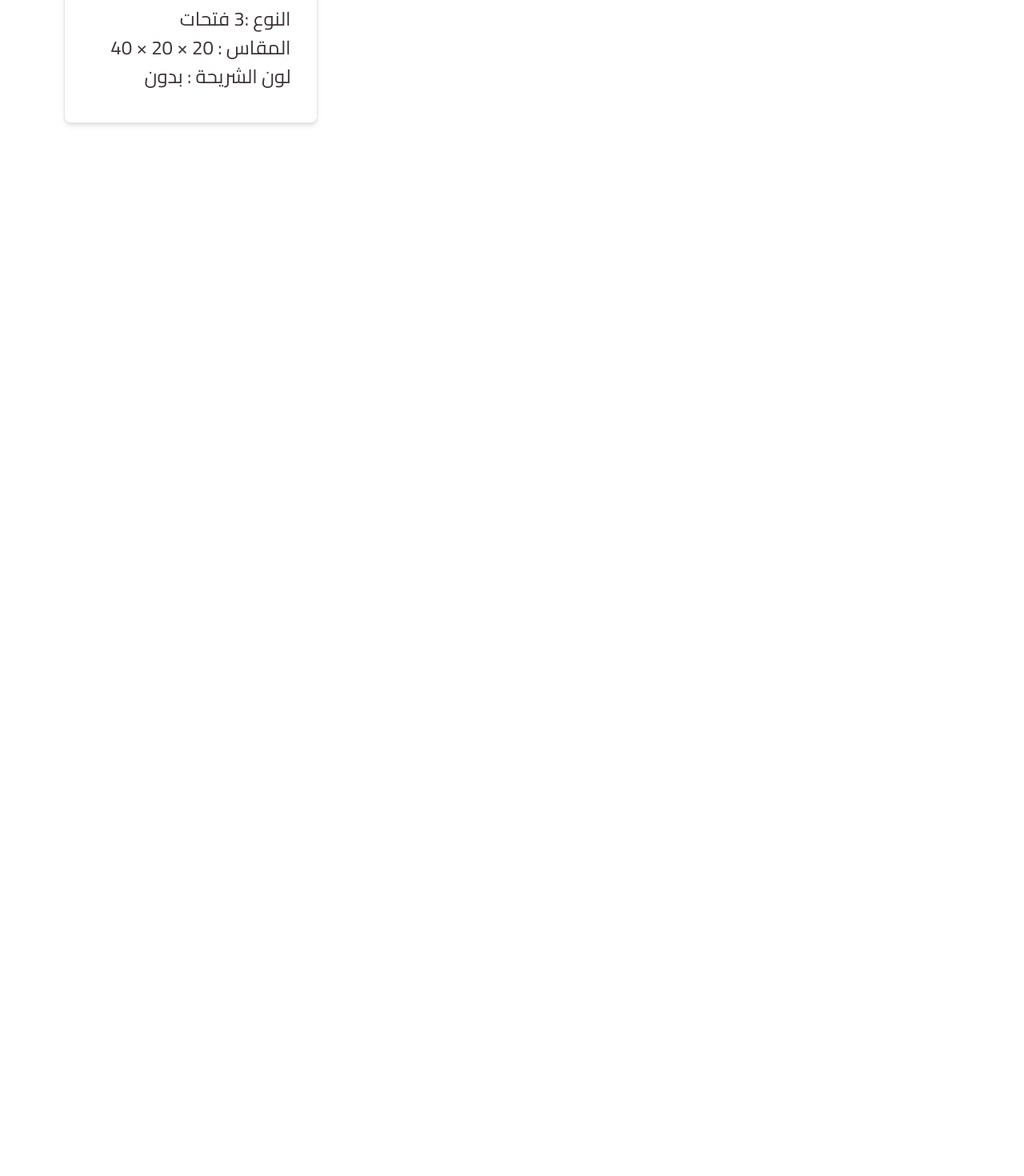
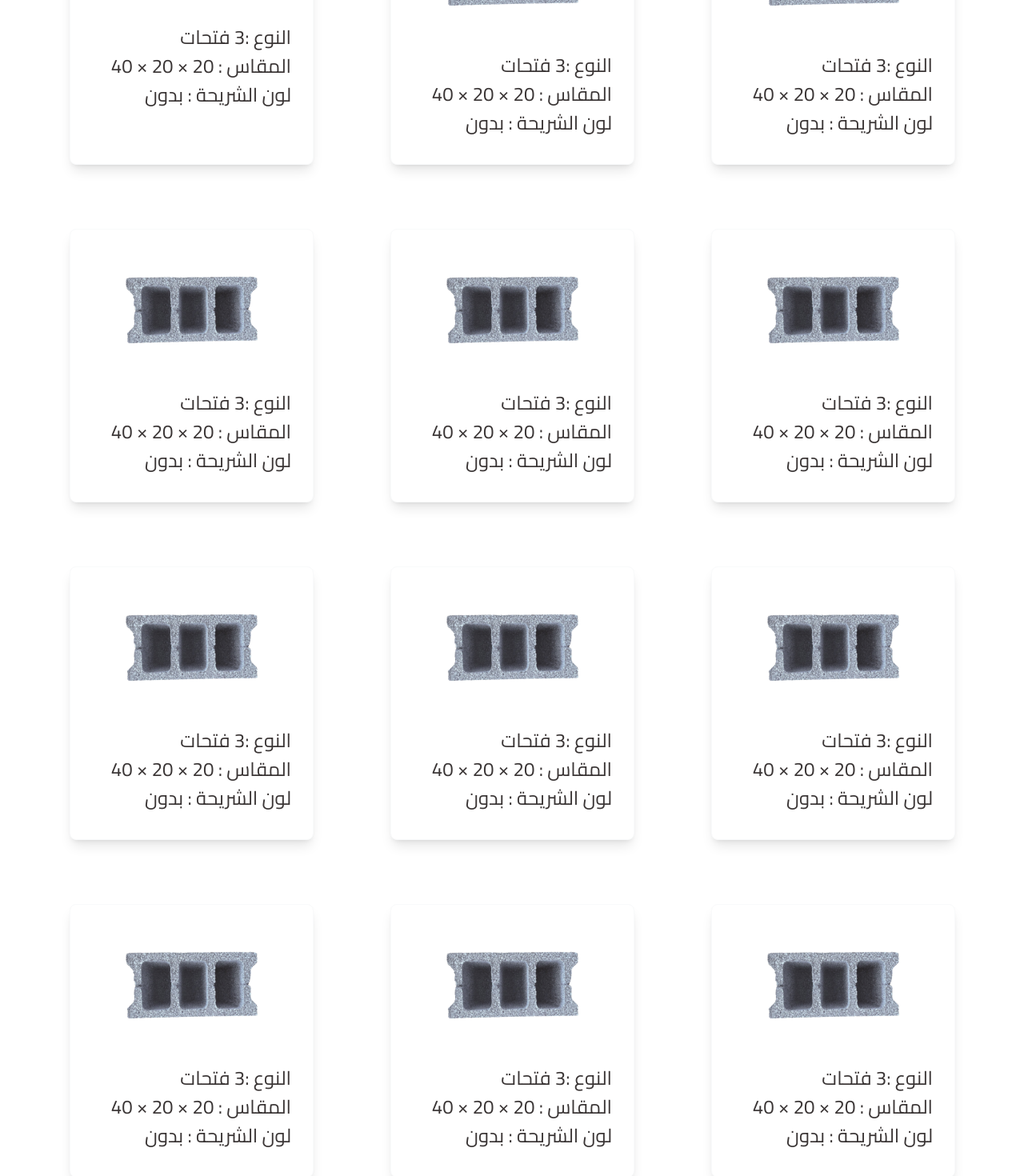
Before and after one commit to abdallamfathy/nama-project, a React (Vite) app: page / in a window 1280 px wide. Shown: the part 1040-2510 px from the top of the page at 80% size. Before the commit the page ends 1418 px from the top, so only its background shows below. Built offline with nearby package versions, Linux system fonts and the light colour scheme.

Commit message:
make products

```diff
--- a/src/components/Main.jsx
+++ b/src/components/Main.jsx
@@ -10,7 +10,9 @@ const Main = () => {
         <Navbar/>
     </div>
         <Slider/>
+        <div className=''>
         <Products/>
+        </div>
     </div>
   )
 }
--- a/src/components/Products.jsx
+++ b/src/components/Products.jsx
@@ -3,8 +3,206 @@ import brick1 from '../assets/brick1.png'
 
 const Products = () => {
   return (
-    <div className='mb-56 ml-20'>
-      <div className=" flex flex-col justify-center items-center w-[317px] h-[354px] bg-white rounded-lg border border-gray-200 shadow-md dark:bg-gray-800 dark:border-gray-700 ">
+    <div>
+
+      <h1 className='text-4xl text-[#3A3535] font-bold text-center mb-6'>منتجاتنا</h1>
+      <div className='flex flex-wrap flex-row justify-center gap-20 gap-x-24'>
+      <div className=" flex flex-col justify-center items-center w-[305px] h-[342px] bg-white rounded-lg border border-gray-50 shadow-lg  dark:bg-gray-800 dark:border-gray-700">
+        <a href="#" className=' z-50 '>
+          <img className="-my-10 transition duration-[2000] delay-300 hover:transition-all ease-in-out hover:w-72  w-44 h-44 hover:h-72   " src={brick1} alt="asd" />
+        </a>
+        <div className="text-right text-[#3A3535] text-[24px] h-[108px] w-[250px] ">
+          <p>النوع :3 فتحات</p>
+          <p class=" ">
+            المقاس : 20 × 20 × 40
+          </p>
+          <p>لون الشريحة : بدون</p>
+        </div>
+      </div>
+
+      <div className=" flex flex-col justify-center items-center w-[305px] h-[342px] bg-white rounded-lg border border-gray-50 shadow-lg  dark:bg-gray-800 dark:border-gray-700 ">
+        <a href="#">
+          <img className="-my-10 " src={brick1} alt="asd" />
+        </a>
+        <div className="text-right text-[#3A3535] text-[24px] h-[108px] w-[250px] ">
+          <p>النوع :3 فتحات</p>
+          <p class=" ">
+            المقاس : 20 × 20 × 40
+          </p>
+          <p>لون الشريحة : بدون</p>
+
+        </div>
+      </div>
+
+      <div className=" flex flex-col justify-center items-center w-[305px] h-[342px] bg-white rounded-lg border border-gray-50 shadow-lg  dark:bg-gray-800 dark:border-gray-700 ">
+        <a href="#">
+          <img className="-my-10 " src={brick1} alt="asd" />
+        </a>
+        <div className="text-right text-[#3A3535] text-[24px] h-[108px] w-[250px] ">
+          <p>النوع :3 فتحات</p>
+          <p class=" ">
+            المقاس : 20 × 20 × 40
+          </p>
+          <p>لون الشريحة : بدون</p>
+
+        </div>
+      </div>
+
+      <div className=" flex flex-col justify-center items-center w-[305px] h-[342px] bg-white rounded-lg border border-gray-50 shadow-lg  dark:bg-gray-800 dark:border-gray-700 ">
+        <a href="#">
+          <img className="-my-10 " src={brick1} alt="asd" />
+        </a>
+        <div className="text-right text-[#3A3535] text-[24px] h-[108px] w-[250px] ">
+          <p>النوع :3 فتحات</p>
+          <p class=" ">
+            المقاس : 20 × 20 × 40
+          </p>
+          <p>لون الشريحة : بدون</p>
+
+        </div>
+      </div>
+
+      <div className=" flex flex-col justify-center items-center w-[305px] h-[342px] bg-white rounded-lg border border-gray-50 shadow-lg  dark:bg-gray-800 dark:border-gray-700 ">
+        <a href="#">
+          <img className="-my-10 " src={brick1} alt="asd" />
+        </a>
+        <div className="text-right text-[#3A3535] text-[24px] h-[108px] w-[250px] ">
+          <p>النوع :3 فتحات</p>
+          <p class=" ">
+            المقاس : 20 × 20 × 40
+          </p>
+          <p>لون الشريحة : بدون</p>
+
+        </div>
+      </div>
+
+      <div className=" flex flex-col justify-center items-center w-[305px] h-[342px] bg-white rounded-lg border border-gray-50 shadow-lg  dark:bg-gray-800 dark:border-gray-700 ">
+        <a href="#">
+          <img className="-my-10 " src={brick1} alt="asd" />
+        </a>
+        <div className="text-right text-[#3A3535] text-[24px] h-[108px] w-[250px] ">
+          <p>النوع :3 فتحات</p>
+          <p class=" ">
+            المقاس : 20 × 20 × 40
+          </p>
+          <p>لون الشريحة : بدون</p>
+
+        </div>
+      </div>
+
+      <div className=" flex flex-col justify-center items-center w-[305px] h-[342px] bg-white rounded-lg border border-gray-50 shadow-lg  dark:bg-gray-800 dark:border-gray-700 ">
+        <a href="#">
+          <img className="-my-10 " src={brick1} alt="asd" />
+        </a>
+        <div className="text-right text-[#3A3535] text-[24px] h-[108px] w-[250px] ">
+          <p>النوع :3 فتحات</p>
+          <p class=" ">
+            المقاس : 20 × 20 × 40
+          </p>
+          <p>لون الشريحة : بدون</p>
+
+        </div>
+      </div>
+
+      <div className=" flex flex-col justify-center items-center w-[305px] h-[342px] bg-white rounded-lg border border-gray-50 shadow-lg  dark:bg-gray-800 dark:border-gray-700 ">
+        <a href="#">
+          <img className="-my-10 " src={brick1} alt="asd" />
+        </a>
+        <div className="text-right text-[#3A3535] text-[24px] h-[108px] w-[250px] ">
+          <p>النوع :3 فتحات</p>
+          <p class=" ">
+            المقاس : 20 × 20 × 40
+          </p>
+          <p>لون الشريحة : بدون</p>
+
+        </div>
+      </div>
+
+      <div className=" flex flex-col justify-center items-center w-[305px] h-[342px] bg-white rounded-lg border border-gray-50 shadow-lg  dark:bg-gray-800 dark:border-gray-700 ">
+        <a href="#">
+          <img className="-my-10 " src={brick1} alt="asd" />
+        </a>
+        <div className="text-right text-[#3A3535] text-[24px] h-[108px] w-[250px] ">
+          <p>النوع :3 فتحات</p>
+          <p class=" ">
+            المقاس : 20 × 20 × 40
+          </p>
+          <p>لون الشريحة : بدون</p>
+
+        </div>
+      </div>
+
+      <div className=" flex flex-col justify-center items-center w-[305px] h-[342px] bg-white rounded-lg border border-gray-50 shadow-lg  dark:bg-gray-800 dark:border-gray-700 ">
+        <a href="#">
+          <img className="-my-10 " src={brick1} alt="asd" />
+        </a>
+        <div className="text-right text-[#3A3535] text-[24px] h-[108px] w-[250px] ">
+          <p>النوع :3 فتحات</p>
+          <p class=" ">
+            المقاس : 20 × 20 × 40
+          </p>
+          <p>لون الشريحة : بدون</p>
+
+        </div>
+      </div>
+
+      <div className=" flex flex-col justify-center items-center w-[305px] h-[342px] bg-white rounded-lg border border-gray-50 shadow-lg  dark:bg-gray-800 dark:border-gray-700 ">
+        <a href="#">
+          <img className="-my-10 " src={brick1} alt="asd" />
+        </a>
+        <div className="text-right text-[#3A3535] text-[24px] h-[108px] w-[250px] ">
+          <p>النوع :3 فتحات</p>
+          <p class=" ">
+            المقاس : 20 × 20 × 40
+          </p>
+          <p>لون الشريحة : بدون</p>
+
+        </div>
+      </div>
+
+      <div className=" flex flex-col justify-center items-center w-[305px] h-[342px] bg-white rounded-lg border border-gray-50 shadow-lg  dark:bg-gray-800 dark:border-gray-700 ">
+        <a href="#">
+          <img className="-my-10 " src={brick1} alt="asd" />
+        </a>
+        <div className="text-right text-[#3A3535] text-[24px] h-[108px] w-[250px] ">
+          <p>النوع :3 فتحات</p>
+          <p class=" ">
+            المقاس : 20 × 20 × 40
+          </p>
+          <p>لون الشريحة : بدون</p>
+
+        </div>
+      </div>
+
+      <div className=" flex flex-col justify-center items-center w-[305px] h-[342px] bg-white rounded-lg border border-gray-50 shadow-lg  dark:bg-gray-800 dark:border-gray-700 ">
+        <a href="#">
+          <img className="-my-10 " src={brick1} alt="asd" />
+        </a>
+        <div className="text-right text-[#3A3535] text-[24px] h-[108px] w-[250px] ">
+          <p>النوع :3 فتحات</p>
+          <p class=" ">
+            المقاس : 20 × 20 × 40
+          </p>
+          <p>لون الشريحة : بدون</p>
+
+        </div>
+      </div>
+
+      <div className=" flex flex-col justify-center items-center w-[305px] h-[342px] bg-white rounded-lg border border-gray-50 shadow-lg  dark:bg-gray-800 dark:border-gray-700 ">
+        <a href="#">
+          <img className="-my-10 " src={brick1} alt="asd" />
+        </a>
+        <div className="text-right text-[#3A3535] text-[24px] h-[108px] w-[250px] ">
+          <p>النوع :3 فتحات</p>
+          <p class=" ">
+            المقاس : 20 × 20 × 40
+          </p>
+          <p>لون الشريحة : بدون</p>
+
+        </div>
+      </div>
+
+      <div className=" flex flex-col justify-center items-center w-[305px] h-[342px] bg-white rounded-lg border border-gray-50 shadow-lg  dark:bg-gray-800 dark:border-gray-700 ">
         <a href="#">
           <img className="-my-10 " src={brick1} alt="asd" />
         </a>
@@ -18,6 +216,8 @@ const Products = () => {
         </div>
       </div>
       </div>
+      <button className='text-lg text-[#FF7315] bg-[#232020] rounded-xl w-[122px] h-[51px] text-center relative left-[550px] mt-20 '>عرض المزيد</button>
+    </div>
   )
 }
 
```
Lines whose indentation alone changed are shown as unchanged.
